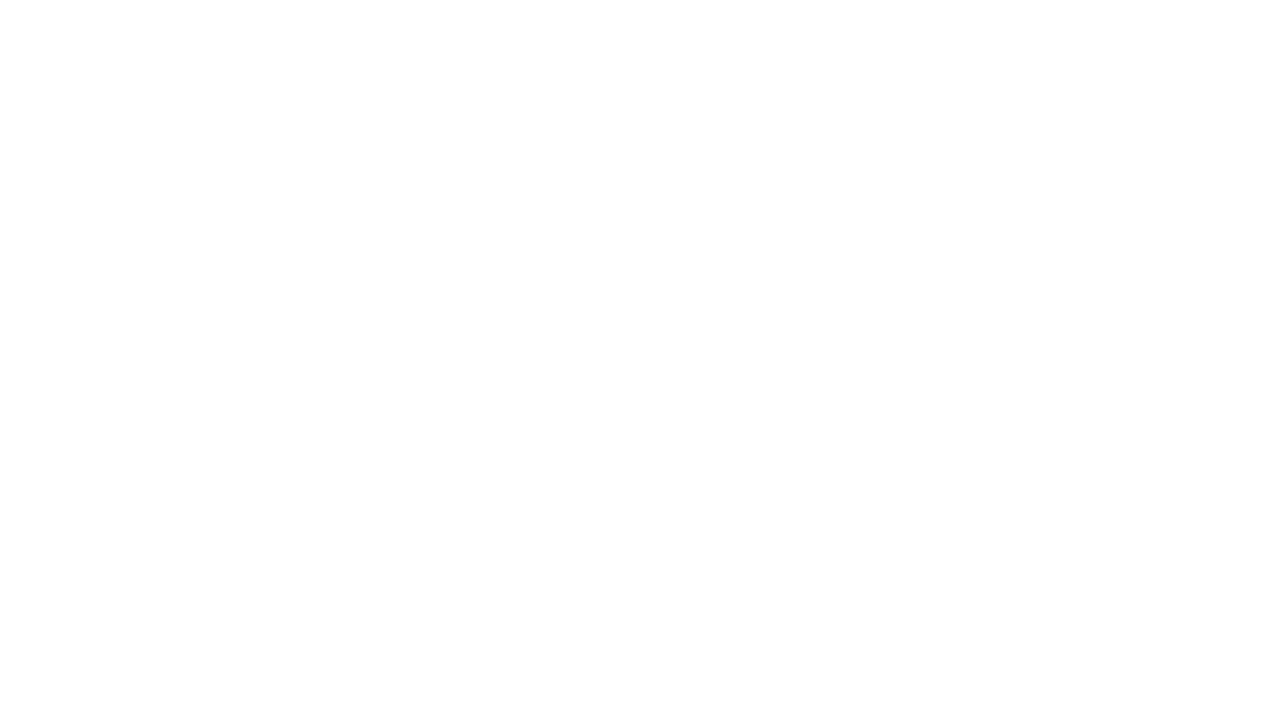
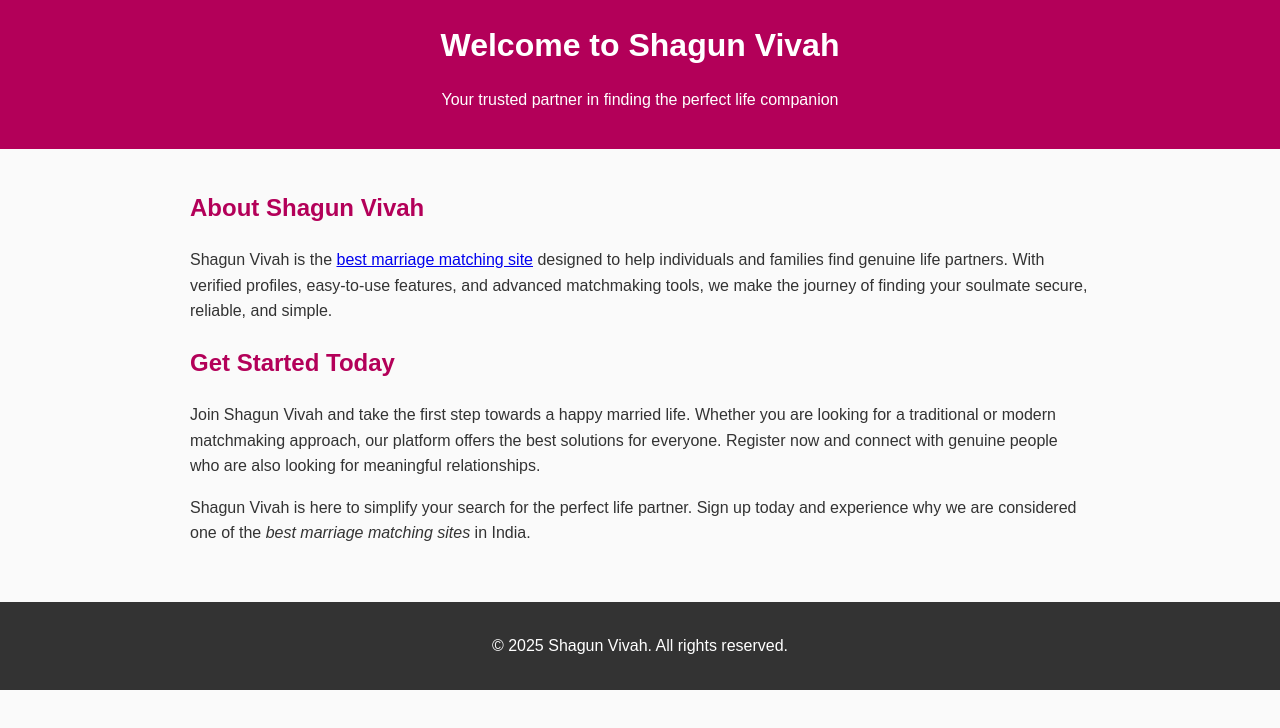
Before and after one commit to shagunvivah/sv, a plain HTML site: page index.html in a window 1280 px wide. Drawn offline with Linux system fonts and the light colour scheme.

Commit message:
Update index.html

```diff
--- a/index.html
+++ b/index.html
@@ -1,8 +1,80 @@
-<html>
+<!DOCTYPE html>
+<html lang="en">
 <head>
+  <meta charset="UTF-8">
+  <meta name="viewport" content="width=device-width, initial-scale=1.0">
+  <meta name="description" content="Shagun Vivah is the best marriage matching site to find your perfect life partner. Join now for trusted matrimonial services with verified profiles.">
+  <meta name="keywords" content="best marriage matching site, matrimonial services, online marriage, matchmaking, Shagun Vivah">
+  <meta name="robots" content="index, follow">
   <meta name="google-site-verification" content="5Nu858WeWvgwc5-ts0jMXwSB9qnBRIC7oZyv9aVFBm4" />
-  <title>Shagun Vivah</title>
+  <link rel="canonical" href="https://shagunvivah.github.io/">
+  <title>Shagun Vivah - Best Marriage Matching Site</title>
+  <style>
+    body {
+      font-family: Arial, sans-serif;
+      line-height: 1.6;
+      margin: 0;
+      padding: 0;
+      background: #fafafa;
+      color: #333;
+    }
+    header {
+      background: #b30059;
+      color: #fff;
+      padding: 20px;
+      text-align: center;
+    }
+    header h1 {
+      margin: 0;
+      font-size: 2rem;
+    }
+    nav {
+      margin-top: 10px;
+    }
+    nav a {
+      color: #fff;
+      margin: 0 10px;
+      text-decoration: none;
+      font-weight: bold;
+    }
+    section {
+      padding: 20px;
+      max-width: 900px;
+      margin: auto;
+    }
+    h2 {
+      color: #b30059;
+    }
+    ul {
+      padding-left: 20px;
+    }
+    footer {
+      background: #333;
+      color: #fff;
+      text-align: center;
+      padding: 15px;
+      margin-top: 20px;
+    }
+  </style>
 </head>
 <body>
+  <header>
+    <h1>Welcome to Shagun Vivah</h1>
+    <p>Your trusted partner in finding the perfect life companion</p>
+  </header>
+
+  <section>
+    <h2>About Shagun Vivah</h2>
+    <p>Shagun Vivah is the <a href="http://shagunvivah.com/" target="_blank"> best marriage matching site</a> designed to help individuals and families find genuine life partners. With verified profiles, easy-to-use features, and advanced matchmaking tools, we make the journey of finding your soulmate secure, reliable, and simple.</p>
+
+    <h2>Get Started Today</h2>
+    <p>Join Shagun Vivah and take the first step towards a happy married life. Whether you are looking for a traditional or modern matchmaking approach, our platform offers the best solutions for everyone. Register now and connect with genuine people who are also looking for meaningful relationships.</p>
+
+    <p>Shagun Vivah is here to simplify your search for the perfect life partner. Sign up today and experience why we are considered one of the <em>best marriage matching sites</em> in India.</p>
+  </section>
+
+  <footer>
+    <p>&copy; 2025 Shagun Vivah. All rights reserved.</p>
+  </footer>
 </body>
 </html>
```
